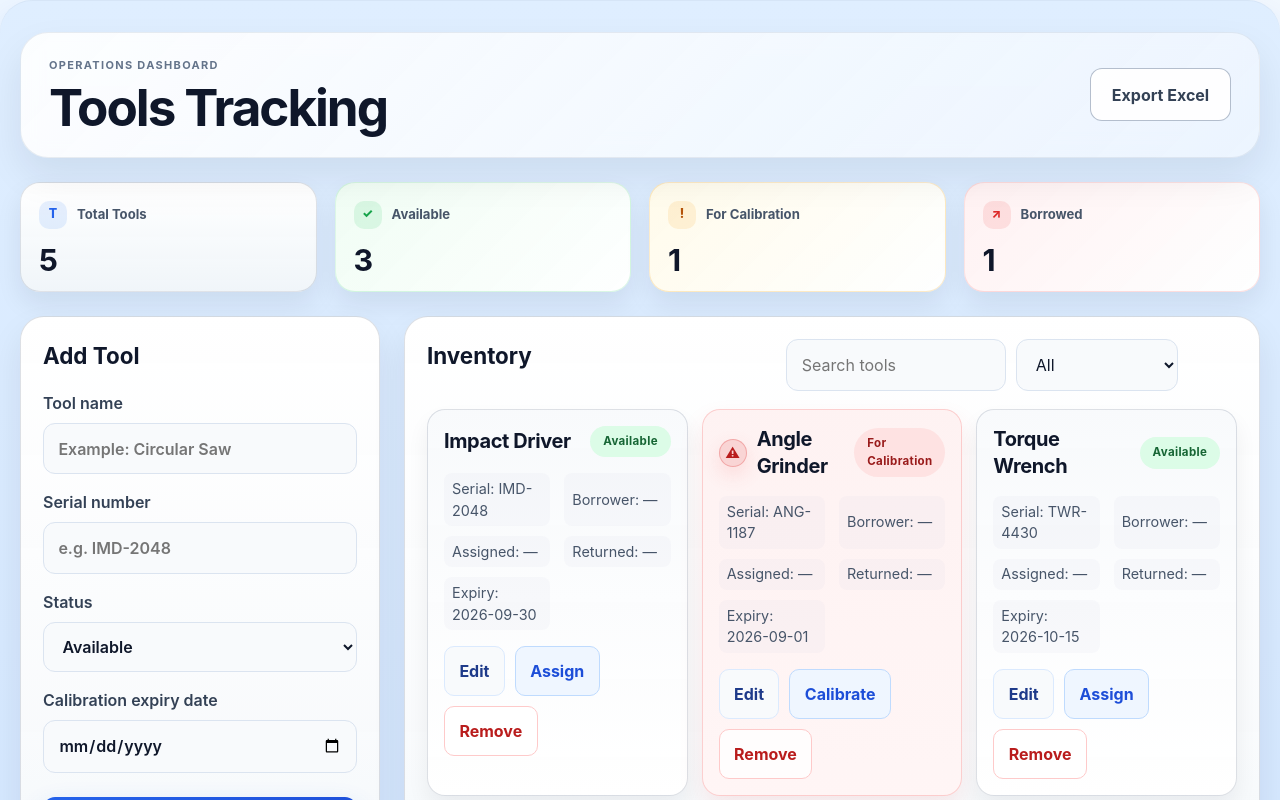
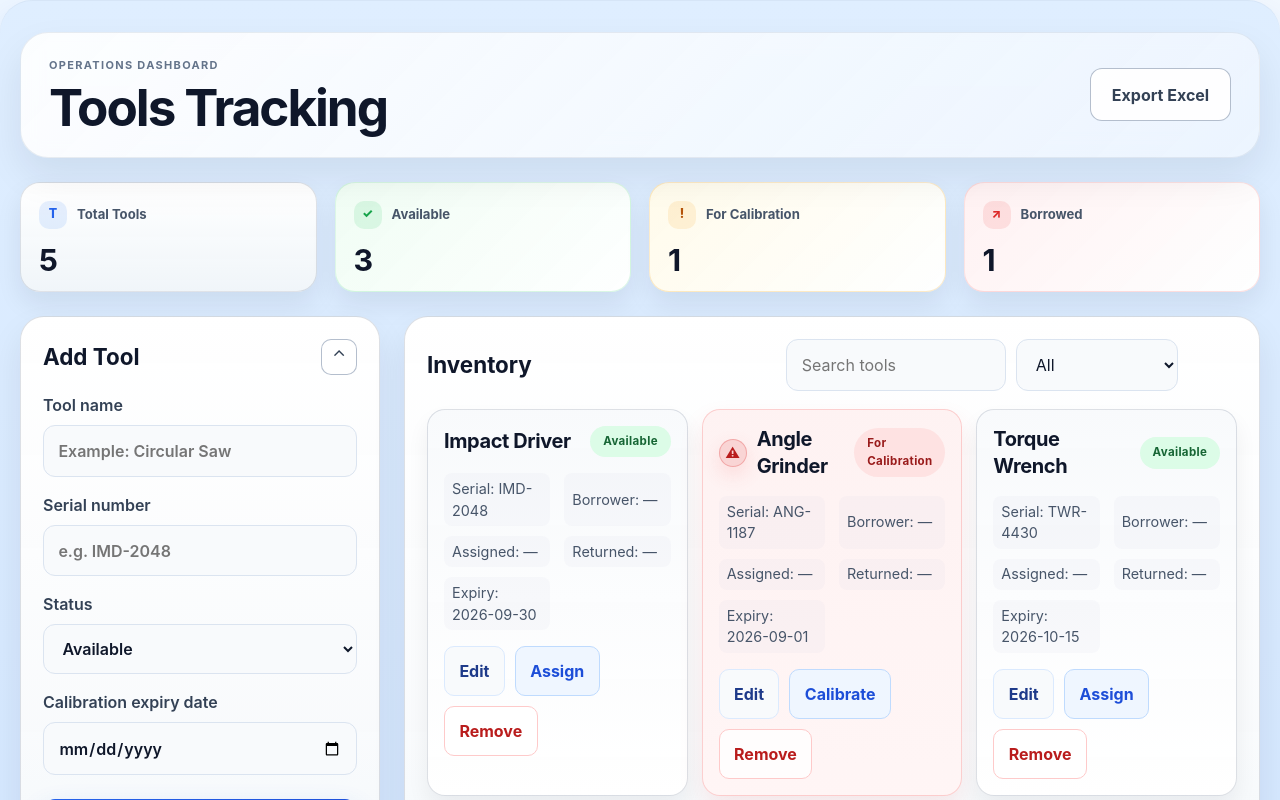
Before and after one commit to rybal007/tools-tracking-beta, a React (Vite) app: page / in a window 1280 px wide. Shown: the top 800 px of the page. Built offline with nearby package versions, Linux system fonts and the light colour scheme.

Commit message:
tools track beta v1.14

```diff
--- a/src/App.css
+++ b/src/App.css
@@ -196,8 +196,47 @@
 }
 
 .panel h2 {
-  margin: 0 0 18px;
+  margin: 0;
   font-size: 1.4rem;
+}
+
+.panel-header {
+  display: flex;
+  align-items: center;
+  justify-content: space-between;
+  gap: 12px;
+  margin-bottom: 18px;
+}
+
+.panel-toggle {
+  width: 36px;
+  height: 36px;
+  border: 1px solid rgba(148, 163, 184, 0.7);
+  border-radius: 10px;
+  background: rgba(255, 255, 255, 0.9);
+  color: #334155;
+  display: inline-flex;
+  align-items: center;
+  justify-content: center;
+  cursor: pointer;
+  transition: transform 0.2s ease, border-color 0.2s ease, box-shadow 0.2s ease;
+}
+
+.panel-toggle:hover {
+  border-color: rgba(96, 165, 250, 0.6);
+  box-shadow: 0 0 0 4px rgba(96, 165, 250, 0.1);
+}
+
+.panel-toggle-icon {
+  display: inline-block;
+  font-size: 1.1rem;
+  line-height: 1;
+  transform: rotate(180deg);
+  transition: transform 0.2s ease;
+}
+
+.panel-toggle.is-open .panel-toggle-icon {
+  transform: rotate(0deg);
 }
 
 .tool-form {
--- a/src/App.jsx
+++ b/src/App.jsx
@@ -76,6 +76,7 @@ function App() {
   const [form, setForm] = useState(emptyForm)
   const [search, setSearch] = useState('')
   const [statusFilter, setStatusFilter] = useState('All')
+  const [isAddToolOpen, setIsAddToolOpen] = useState(true)
   const [assignModal, setAssignModal] = useState({ isOpen: false, toolId: null, borrower: '' })
   const [calibrationModal, setCalibrationModal] = useState({ isOpen: false, toolId: null, calibrationDate: '' })
   const [editModal, setEditModal] = useState({
@@ -376,7 +377,20 @@ function App() {
 
       <main className="content-grid">
         <aside className="panel form-panel">
+          <div className="panel-header">
             <h2>Add Tool</h2>
+            <button
+              type="button"
+              className={`panel-toggle ${isAddToolOpen ? 'is-open' : ''}`}
+              aria-expanded={isAddToolOpen}
+              aria-label={isAddToolOpen ? 'Collapse Add Tool form' : 'Expand Add Tool form'}
+              onClick={() => setIsAddToolOpen((current) => !current)}
+            >
+              <span className="panel-toggle-icon">⌃</span>
+            </button>
+          </div>
+
+          {isAddToolOpen && (
             <form onSubmit={handleSubmit} className="tool-form">
               <label>
                 Tool name
@@ -423,6 +437,7 @@ function App() {
                 Add Tool
               </button>
             </form>
+          )}
         </aside>
 
         <section className="panel list-panel">
```
Lines whose indentation alone changed are shown as unchanged.
